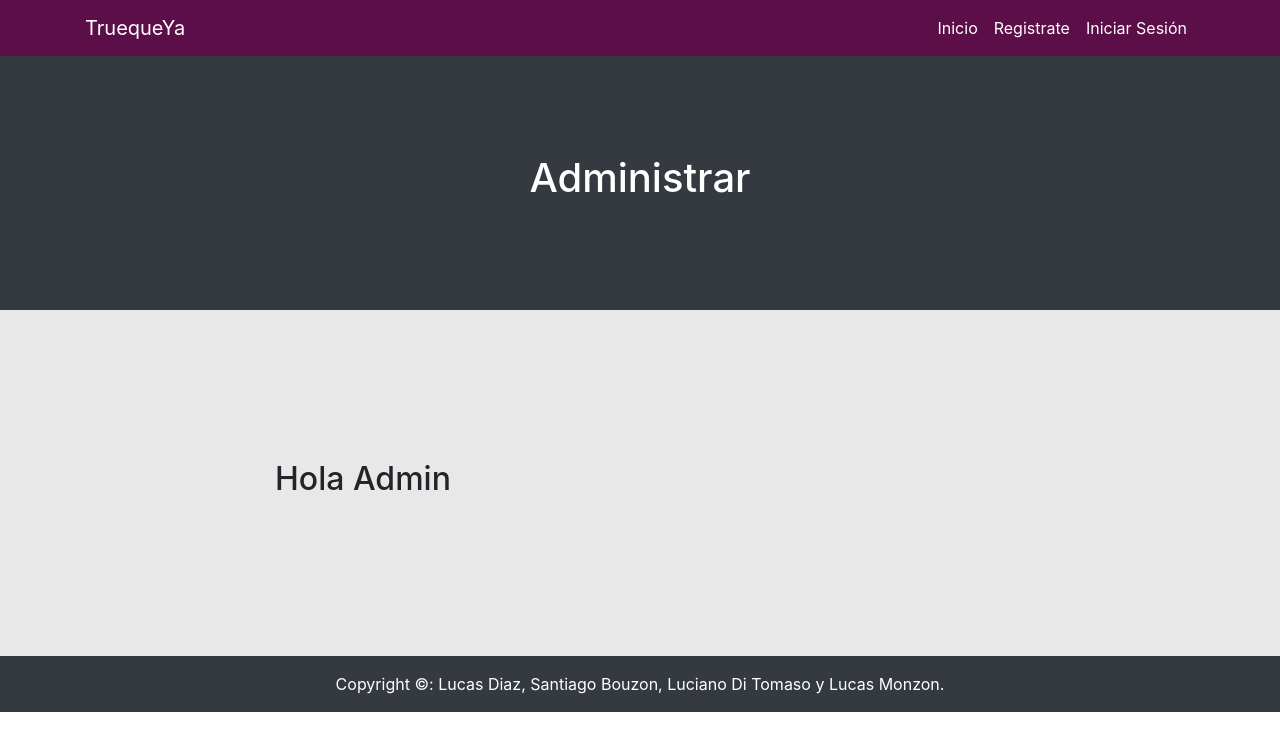
After one commit to dtlucho/proyecto-trueque, a PHP site: page /administrar.php in a window 1280 px wide. The commit adds this page. Shown: the top 751 px of the page. Run offline with PHP 8.4, Linux system fonts and the light colour scheme.

Commit message:
Navbar dinamico, correccion de parte del login

```diff
--- /dev/null
+++ b/proyecto-integrador/administrar.php
@@ -0,0 +1,42 @@
+<?php
+
+require 'funciones.php';
+
+?>
+
+
+
+<!DOCTYPE html>
+<html lang="en">
+
+<?php require 'head.php'; ?>
+
+<body>
+
+<!-- NavBar -->
+<?php require 'navbar.php'; ?>
+
+<!-- Header -->
+<header class="bg-dark text-white">
+    <div class="container text-center">
+        <h1>Administrar</h1>
+    </div>
+</header>
+
+
+<!-- Seccion -->
+<section class="bg-home">
+        <div class="container">
+            <div class="row">
+                <div class="col-lg-8 mx-auto">
+                    <h2>Hola Admin</h2>
+                </div>
+            </div>
+        </div>
+    </section>
+
+<!-- Footer -->
+<?php require 'footer.php'; ?>
+
+</body>
+</html>
--- a/proyecto-integrador/footer.php
+++ b/proyecto-integrador/footer.php
@@ -1,5 +1,5 @@
 <footer class="py-3 bg-dark">
     <div class="container">
-        <p class="m-0 text-center text-white">Copyright &copy;: Lucas Diaz, Santiago Bouzon y Luciano Di Tomaso.</p>
+        <p class="m-0 text-center text-white">Copyright &copy;: Lucas Diaz, Santiago Bouzon, Luciano Di Tomaso y Lucas Monzon.</p>
     </div>
 </footer>
--- a/proyecto-integrador/funciones.php
+++ b/proyecto-integrador/funciones.php
@@ -135,13 +135,14 @@ function saveUser($user)
     file_put_contents('users.json', $jsonUser . PHP_EOL, FILE_APPEND);
 }
 
+
 function dbConnect()
 {
-    $db = file_get_contents('users.json');
-    $arr = explode(PHP_EOL, $db);
-    array_pop($arr);
+    $database = file_get_contents('users.json');
+    $array = explode(PHP_EOL, $database);
+    array_pop($array);
 
-    foreach($arr as $user) {
+    foreach($array as $user) {
         $usersArray[] = json_decode($user, true);
     }
 
@@ -160,11 +161,13 @@ function dbEmailSearch($email)
     return null;
 }
 
+
 function login($user)
 {
     $_SESSION['email'] = $user['email'];
     setcookie('email', $user['email'], time() + 3600 * 24 * 7, "/");
 }
+
 
 function logout()
 {
@@ -173,8 +176,7 @@ function logout()
     }
     session_destroy();
     setcookie('email', null, time() -1);
-    redirect('register.php');
-
+    redirect('home.php');
 }
 
 ?>
--- a/proyecto-integrador/helpers.php
+++ b/proyecto-integrador/helpers.php
@@ -21,7 +21,7 @@ function redirect($url)
 
 function check()
 {
-    return isset($_SESSION['username']);
+    return isset($_SESSION['email']);
 }
 
 function guest()
@@ -29,7 +29,15 @@ function guest()
     return !check();
 }
 
-function checkRole()
+function checkRole($email)
 {
-    // ...
+    // 1 = Usuario comun
+    // 2 = Admin
+    // 3 = Super Admin
+    $user = dbEmailSearch($email);
+    if($user['role'] == 2) {
+        return true;
+    } else {
+        return false;
+    }
 }
--- a/proyecto-integrador/login.php
+++ b/proyecto-integrador/login.php
@@ -3,7 +3,7 @@
 require 'funciones.php';
 
 if(check()) {
-    redirect('perfil.php');
+    redirect('home.php');
 }
 
 if($_POST) {
@@ -11,7 +11,7 @@ if($_POST) {
     if($usuario !== null) {
         if(password_verify($_POST['password'], $usuario['password']) == true) {
             login($usuario);
-            redirect('perfil.php');
+            redirect('home.php');
         }
     }
 }
--- a/proyecto-integrador/navbar.php
+++ b/proyecto-integrador/navbar.php
@@ -6,15 +6,26 @@
         </button>
         <div class="collapse navbar-collapse" id="navbarResponsive">
             <ul class="navbar-nav ml-auto">
+
+                <?php if(guest()) : ?>
                 <li class="nav-item">
                     <a class="nav-link font-white" href="home.php">Inicio</a>
                 </li>
+
                 <li class="nav-item">
                     <a class="nav-link font-white" href="register.php">Registrate</a>
                 </li>
+
                 <li class="nav-item">
                     <a class="nav-link font-white" href="login.php">Iniciar Sesión</a>
                 </li>
+                <?php else : ?>
+
+                <li class="nav-item">
+                    <a class="nav-link font-white" href="logout.php">Cerrar Sesion</a>
+                </li>
+                <?php endif ; ?>
+
             </ul>
         </div>
     </div>
--- a/proyecto-integrador/users.json
+++ b/proyecto-integrador/users.json
@@ -1,3 +1,3 @@
-{"name":"Luciano Di Tomaso","username":"dtlucho","email":"luciano.ditomaso@gmail.com","password":"$2y$10$7pAAxCu6l6mPSGGMNsIRmO5QMldaQGVRqn3qDj2nDVMOPI7LHo\/QO","role":1,"id":1}
+{"name":"Luciano Di Tomaso","username":"dtlucho","email":"luciano.ditomaso@gmail.com","password":"$2y$10$7pAAxCu6l6mPSGGMNsIRmO5QMldaQGVRqn3qDj2nDVMOPI7LHo\/QO","role":2,"id":1}
 {"name":"Lucas Diaz","username":"LucasD","email":"lucasd@gmail.com","password":"$2y$10$rb63TzVMaq.KAnL3cjkNLu3v2VFbNoDzn4wjl706G\/u7Y.2R7a5DG","role":1,"id":2}
 {"name":"lucas diaz","username":"ld37","email":"lucdiaz37@hotmail.com","password":"$2y$10$g89QeefsoFgRc4EKT9nE2eDP3GoARa7k9YmjY4pV9W1IGO2igawWi","role":1,"id":3}
```
Also changed, not shown: proyecto-integrador/faqs.php (+7 -0 lines), proyecto-integrador/home.php (+9 -0 lines), proyecto-integrador/logout.php (added, +7 -0 lines).
